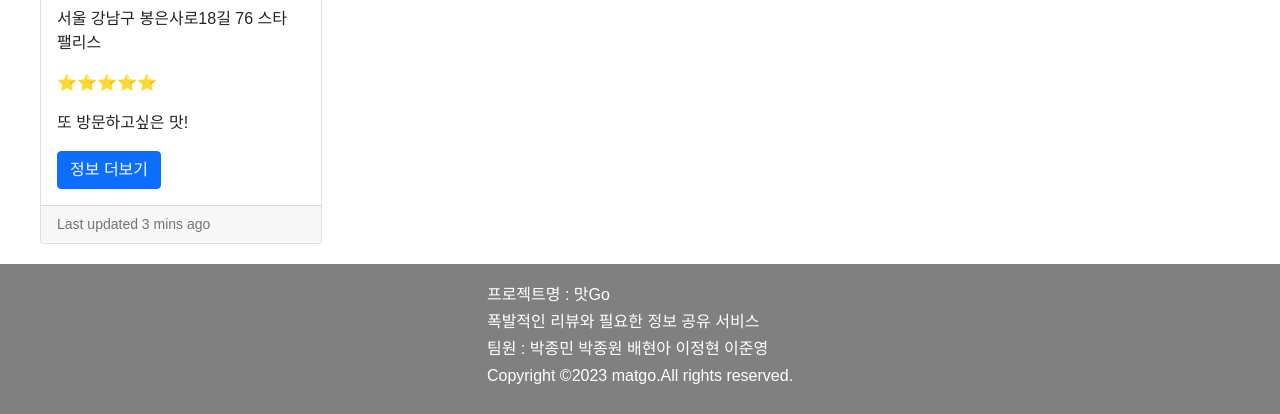
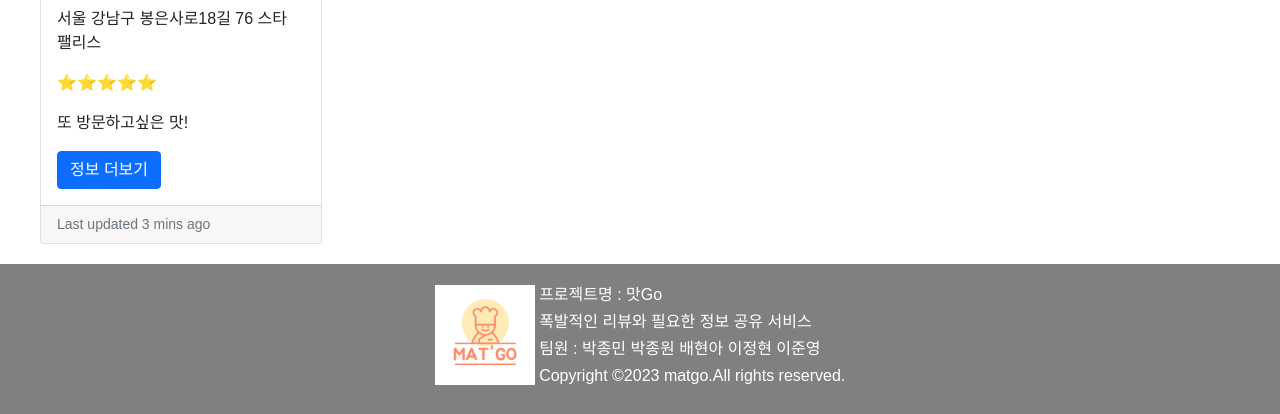
Before and after one commit to jmpop97/MiniTeamProject, a Flask app: page / in a window 1280 px wide; the page is wider, and only the part inside the window is pictured. Shown: the part 1165-1579 px from the top of that part. Run offline with Flask 2, Linux system fonts and the light colour scheme; some libraries are stand-ins or nearby versions.

Commit message:
Revert "img-connection"
This reverts commit b189bb8c8cc32ba5ca0e96014c5d1ca04b61fd6e.

```diff
--- a/app.py
+++ b/app.py
@@ -66,6 +66,7 @@ def matjip_post():
 
     return jsonify({'msg':'저장완료!'})
 
+
 @app.route('/matgo_list_detail/<id>')
 def matgo_list_detail(id):
     return render_template('matgo_list_detail.html')
@@ -87,5 +88,10 @@ def matgo_list_detail_post(id):
 def matgo_list_detail_get(id):
     all_comments = list(db.Resinfo.find({},{'_id':False}))
     return jsonify({'result': all_comments})
+
+@app.route('/matgo_list_detail')
+def matgo_list_detail():
+    return render_template('matgo_list_detail.html')
+
 if __name__ == '__main__':
    app.run('0.0.0.0', port=5000, debug=True)
--- a/templates/matgo.html
+++ b/templates/matgo.html
@@ -621,7 +621,7 @@
     </div>
     <!--로고-->
     <div class="logo">
-        <img src="../static/images/ark.jpg" alt="로고" width="130px" height="130px" \>
+        <img src="ARK.jpg" alt="로고" width="130px" height="130px" \>
     </div>
     <!--나의맛집-->
     <div class="food">
@@ -740,11 +740,10 @@
     <!--팀소개-->
     <div class="bar">
         <div class="bartext">
-            <!--
             <div style="display: inline-block; vertical-align: top;">
                 <img src="ARK.jpg" style="height: 100px; width: 100px;">
             </div>
-            -->
+
             <div style="display: inline-block;">
                 <h6>프로젝트명 : 맛Go</h6>
                 <h6>폭발적인 리뷰와 필요한 정보 공유 서비스</h6>
```
Also changed, not shown: templates/ARK.jpg (renamed from static/images/ark.jpg), templates/starrate.png (renamed from static/images/starrate.png).
